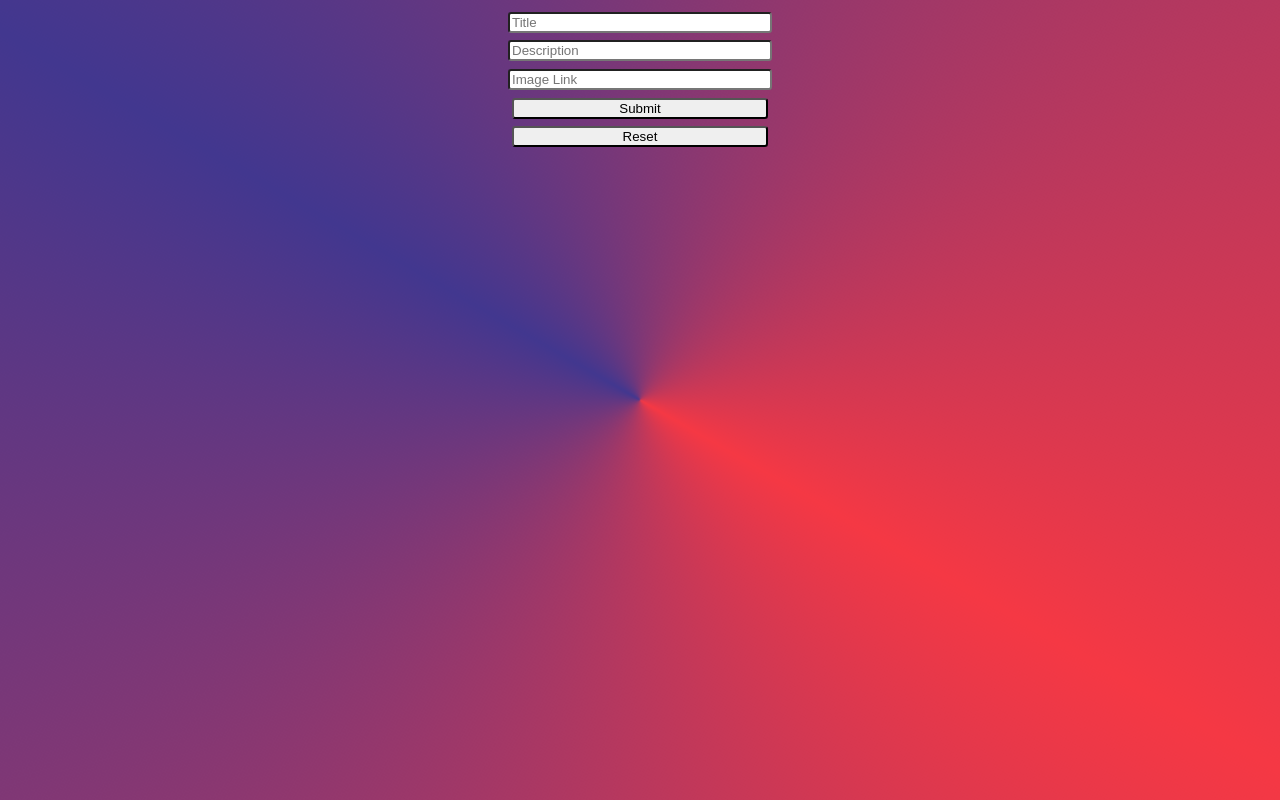
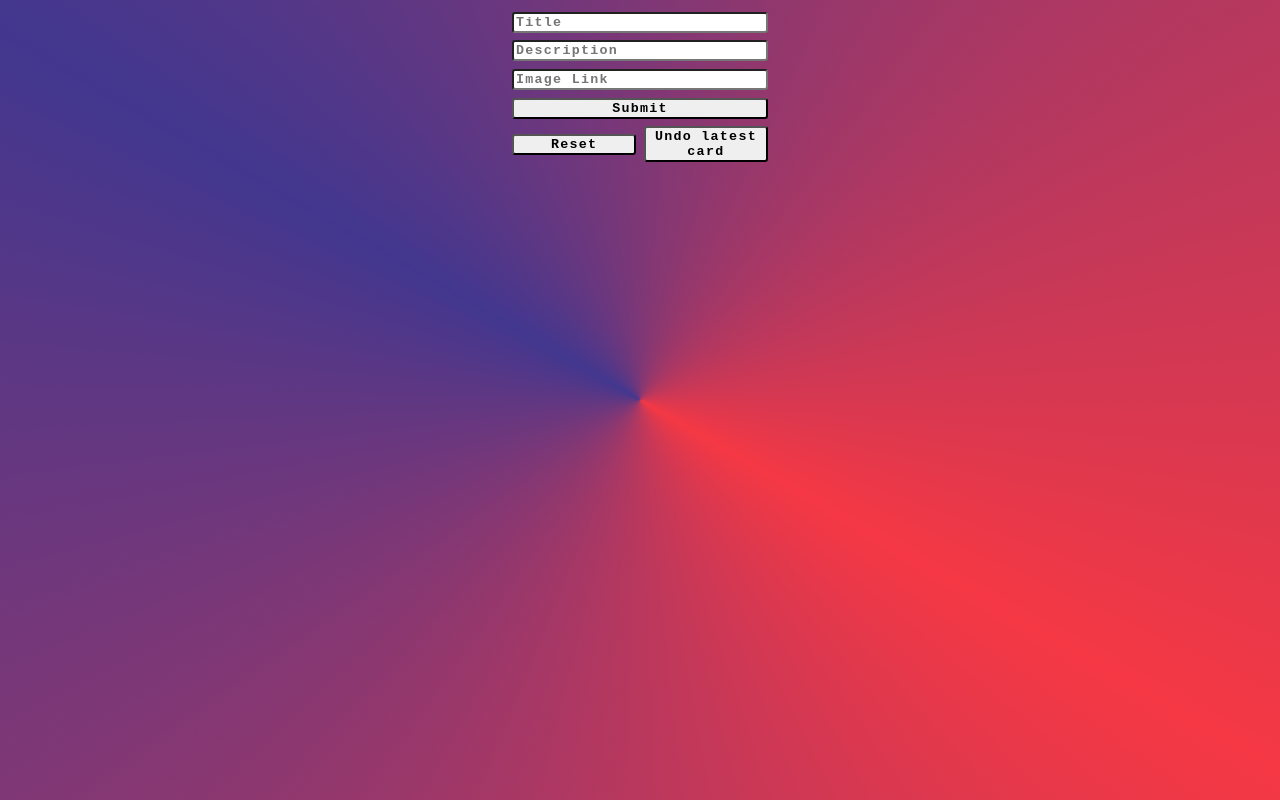
Before and after one commit to staten-island-tech/dom-manipulation-project-tonitruum-0, a plain HTML site: page index.html in a window 1280 px wide. Drawn offline with Linux system fonts and the light colour scheme.

Commit message:
added recent card reset button

```diff
--- a/index.html
+++ b/index.html
@@ -1,30 +1,53 @@
 <!DOCTYPE html>
 <html lang="en">
   <head>
-    <meta charset="UTF-8">
-    <meta http-equiv="X-UA-Compatible" content="IE=edge">
-    <meta name="viewport" content="width=device-width, initial-scale=1.0">
+    <meta charset="UTF-8" />
+    <meta http-equiv="X-UA-Compatible" content="IE=edge" />
+    <meta name="viewport" content="width=device-width, initial-scale=1.0" />
     <title>dom manipulation</title>
-    <link rel="stylesheet" href="styles.css">
+    <link rel="stylesheet" href="styles.css" />
     <link rel="preconnect" href="https://fonts.googleapis.com" />
     <link rel="preconnect" href="https://fonts.gstatic.com" crossorigin />
-    <link href="https://fonts.googleapis.com/css2?family=Anton&family=Barlow:wght@100&display=swap" rel="stylesheet" />
-
+    <link
+      href="https://fonts.googleapis.com/css2?family=Anton&family=Barlow:wght@100&Oswald:wght@300&display=swap"
+      rel="stylesheet"
+    />
   </head>
   <body>
     <div class="bgHolder">
       <div class="bg"></div>
     </div>
     <form id="form">
-        <input required type="text" id="title" name="title" placeholder="Title" autocomplete="off">
-        <input required type="text" id="dsc" name="dsc" placeholder="Description" autocomplete="off">
-        <input type="text" id="imgLink" name="imgLink" placeholder="Image Link" autocomplete="off">
-        <input id="submit" type="submit" value="Submit">
+      <input
+        required
+        type="text"
+        id="title"
+        name="title"
+        placeholder="Title"
+        autocomplete="off"
+      />
+      <input
+        required
+        type="text"
+        id="dsc"
+        name="dsc"
+        placeholder="Description"
+        autocomplete="off"
+      />
+      <input
+        type="text"
+        id="imgLink"
+        name="imgLink"
+        placeholder="Image Link"
+        autocomplete="off"
+      />
+      <input id="submit" type="submit" value="Submit" />
     </form>
-    <div id="resetBtn"><button id="reset" onClick="refresh()">Reset</button></div>
-    <div class="container" id="cardContainer">
-
+    <div id="btnHolder">
+      <button id="reset" onClick="refresh()">Reset</button>
+      <button id="resetRecent" onClick="resetRecent()">Undo latest card</button>
     </div>
+    <div class="container" id="cardContainer"></div>
     <script src="index.js"></script>
   </body>
 </html>
--- a/index.js
+++ b/index.js
@@ -58,3 +58,9 @@ function printCard() {
 function refresh() {
   document.getElementById("cardContainer").innerHTML="";
 }
+
+function resetRecent () {
+  document.getElementById(`card-${cardNum}`).remove();
+  cardNum -= 1;
+  console.log(cardNum);
+}
--- a/styles.css
+++ b/styles.css
@@ -4,9 +4,9 @@
   --color2: #42378f;
 }
 
-html {
+* {
   box-sizing: border-box;
-  font-family: "Barlow", monospace;
+  font-family: "Oswald", monospace;
   font-weight: 400;
 }
 
@@ -40,8 +40,7 @@ h1 {
   transition: filter 200ms ease, transform 200ms ease;
 }
 
-form,
-#resetBtn {
+form {
   align-items: center;
   display: flex;
   justify-content: center;
@@ -49,16 +48,30 @@ form,
   flex-direction: column;
 }
 
-#resetBtn {
+#btnHolder {
   margin: 0 30px auto 30px;
+  align-items: center;
+  display: flex;
+  justify-content: center;
+  margin: auto 30px 0 30px;
+  flex-direction: row;
 }
 
 input,
 #reset,
+#resetRecent,
 #submit {
+  font-family: 'Oswald', monospace;
+  font-weight: 600;
+  letter-spacing: .1vw;
   width: 20vw;
   border-radius: 0.25vw;
   margin: 0.3vw;
+}
+
+#reset,
+#resetRecent {
+  width: 9.7vw;
 }
 
 #reset input[type="text"] {
```
Lines whose indentation alone changed are shown as unchanged.
